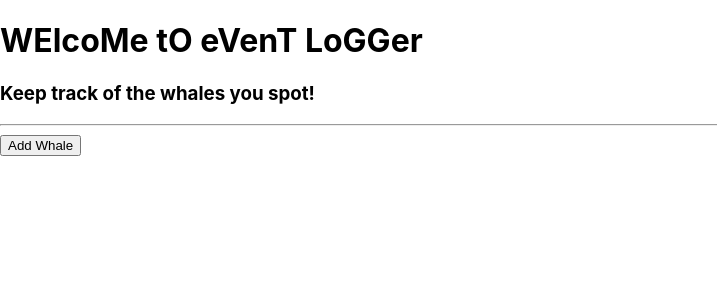
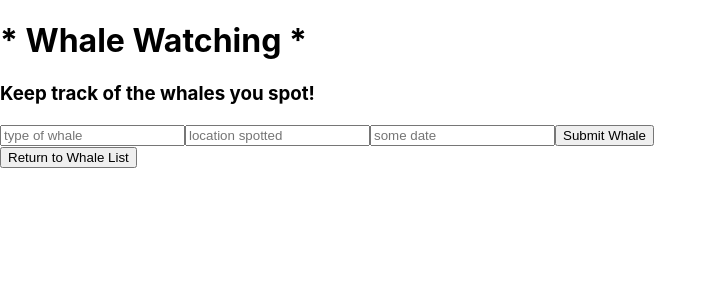
Before and after one commit to lauramhope/WhaleTracker, a React (Create React App) app: page / in a window 1280 px wide. Both pictures are taken after a click on the button "Add Whale". Shown: the top 300 px of the page, without its empty margins (0-717 px from the left). Built offline with nearby package versions, Linux system fonts and the light colour scheme.

Commit message:
working for right now basic functionality

```diff
--- a/src/components/Header.js
+++ b/src/components/Header.js
@@ -1,10 +1,15 @@
 import React from "react";
 
+function Header(){
+  // const headerStyle = {
+  //   textAlign: "center",
+  //   padding: 20,
+  //   margin: 5
+  // }
 
-function Header(){
   return (
     <React.Fragment>
-      <h1>WElcoMe tO eVenT LoGGer</h1>
+      <h1>* Whale Watching *</h1>
       <h3>Keep track of the whales you spot!</h3>
     </React.Fragment>
   );
--- a/src/components/NewWhaleForm.js
+++ b/src/components/NewWhaleForm.js
@@ -11,7 +11,7 @@ function NewWhaleForm(props){
       location: event.target.location.value,
       date: event.target.date.value,
       id: v4()
-    })
+    });
   }
 
   return (
@@ -19,12 +19,20 @@ function NewWhaleForm(props){
       <form onSubmit={handleNewWhaleFormSubmission}>
         <input
           type="text"
-          name="whale"
-          placeholder="whales"/>
-        <button type="submit">Submit Whale</button>
+          name="species"
+          placeholder="type of whale"/>
+        <input
+          type="text"
+          name="location"
+          placeholder="location spotted"/>
+        <input
+          type="text"
+          name="date"
+          placeholder="some date"/>
+        <button type='submit'>Submit Whale</button>
       </form>
     </React.Fragment>
-  )
+  );
 }
 
 NewWhaleForm.propTypes = {
--- a/src/components/Whale.js
+++ b/src/components/Whale.js
@@ -5,12 +5,12 @@ function Whale(props){
   return(
     <React.Fragment>
       <div onClick = {() => props.whenWhaleClicked(props.id)}>
-        <h3>{props.species}</h3>
-        <p>{props.date}</p>
-        <p>{props.location}</p>
+        <h3>Species: {props.species}</h3>
+        <p>Date: {props.date}</p>
+        <p>Location: {props.location}</p>
       </div>
     </React.Fragment>
-  )
+  );
 }
 
 Whale.propTypes = {
--- a/src/components/WhaleControl.js
+++ b/src/components/WhaleControl.js
@@ -1,6 +1,7 @@
 import React from 'react';
 import WhaleList from './WhaleList';
 import NewWhaleForm from "./NewWhaleForm";
+import WhaleDetail from './WhaleDetail';
 
 class WhaleControl extends React.Component {
   constructor(props) {
@@ -11,15 +12,27 @@ class WhaleControl extends React.Component {
     };
   }
 
+  handleClick = () => {
+    this.setState(prevState => ({
+      formVisibleOnPage: !prevState.formVisibleOnPage
+    }));
+  }
+
+  handleAddNewWhaleToList = (newWhale) => {
+    const newWhaleList = this.state.mainWhaleList.concat(newWhale);
+    this.setState({mainWhaleList: newWhaleList,
+    formVisibleOnPage: false});
+  }
+
   render(){
     let currentlyVisibleState = null;
     let buttonText = null;
 
     if (this.state.formVisibleOnPage) {
-      currentlyVisibleState = <NewWhaleForm />
+      currentlyVisibleState = <NewWhaleForm onNewWhaleCreation={this.handleAddNewWhaleToList} />;
       buttonText = "Return to Whale List";
     } else {
-      currentlyVisibleState = <WhaleList whaleList={this.state.mainWhaleList} />
+      currentlyVisibleState = <WhaleList whaleList={this.state.mainWhaleList} />;
       buttonText = "Add Whale";
     }
     return (
--- /dev/null
+++ b/src/components/WhaleDetail.js
@@ -0,0 +1,19 @@
+import React from 'react';
+import PropTypes from 'prop-types';
+
+function WhaleDetail(props){
+  return (
+    <React.Fragment>
+      <h1>Whale Detail</h1>
+      <h3>{props.whale.species}</h3>
+      <h3>{props.whale.location}</h3>
+      <h3>{props.whale.date}</h3>
+    </React.Fragment>
+  );
+}
+
+WhaleDetail.propTypes = {
+  whale: PropTypes.object
+};
+
+export default WhaleDetail;
```
Also changed, not shown: src/components/WhaleForm.js (deleted, +0 -28 lines).
